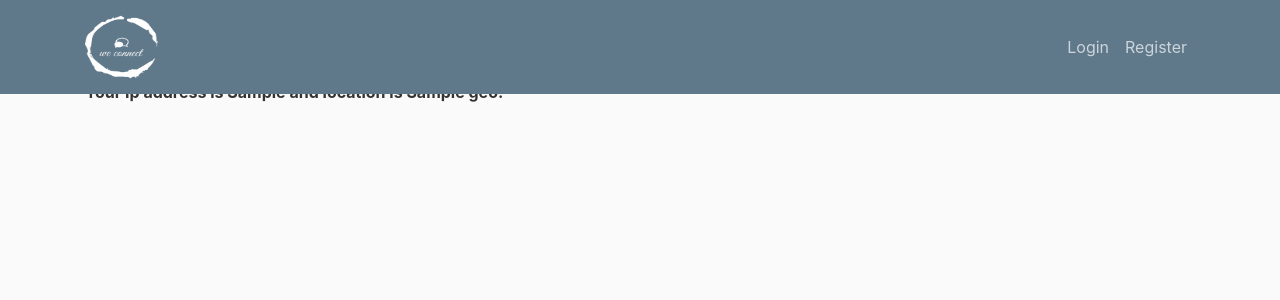
After one commit to Temba23/Web-Application, a Django app: template users/templates/user/location.html in a window 1280 px wide. The commit adds this page. Shown: the top 300 px of the page. Run offline with Django 5.2, Linux system fonts and the light colour scheme; the template is opened without the code that fills it: most values are stand-ins (such as "Sample title", 1, 10 or a date in 2020); some libraries are stand-ins or nearby versions.

Commit message:
Added changes to find the location of the user

```diff
--- a/blog/templates/blog/base.html
+++ b/blog/templates/blog/base.html
@@ -37,7 +37,7 @@
                   <div class="navbar-nav mr-auto">
                     {% if user.is_authenticated %}
                     {% comment %} <a class="nav-item nav-link" href="{% url 'blog-home' %}">Home</a> {% endcomment %}
-                    <a class="nav-item nav-link" href="{% url 'blog-about' %}">About</a>
+                    <a class="nav-item nav-link" href="{% url 'location' %}">Maps</a>
                     {% endif%}
                   </div>
                   <!-- Navbar Right Side -->
--- a/core/urls.py
+++ b/core/urls.py
@@ -20,7 +20,7 @@ from users import views as user_views
 from django.contrib.auth import views as auth_views
 from django.conf.urls.static import static
 from django.conf import settings
-from users.views import forgot_password
+from users.views import forgot_password, location
 
 
 
@@ -28,6 +28,7 @@ urlpatterns = [
     path('admin/', admin.site.urls),
     path('register/', user_views.register, name='register'),
     path('profile/', user_views.profile, name='profile'),
+    path('location/', location, name='location'),
     path('view-profile/', user_views.view_profile, name='view_profile'),
 
 
--- /dev/null
+++ b/users/templates/user/location.html
@@ -0,0 +1,4 @@
+{% extends "blog/base.html" %}
+{% block content%}
+<p><strong>Your Ip address is {{dns.ip}} and location is {{dns.geo}}.</strong>
+{% endblock%}
```
Also changed, not shown: users/views.py (+12 -0 lines), db.sqlite3.
